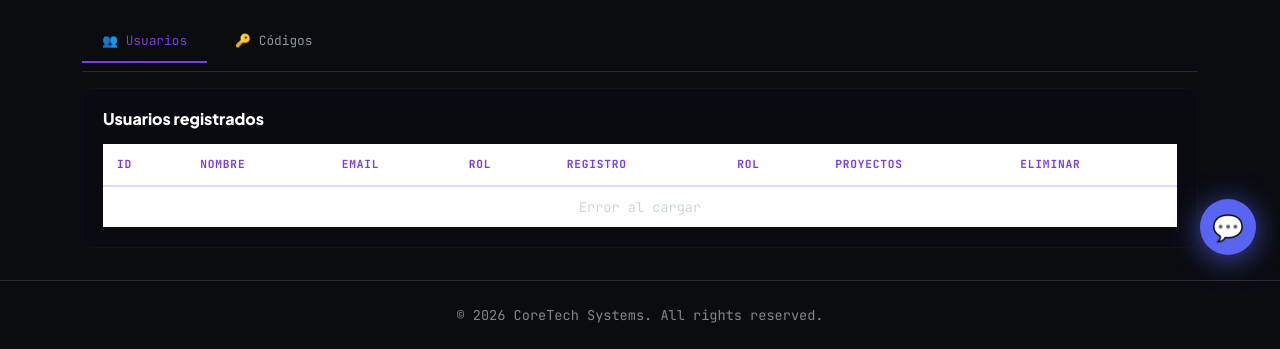
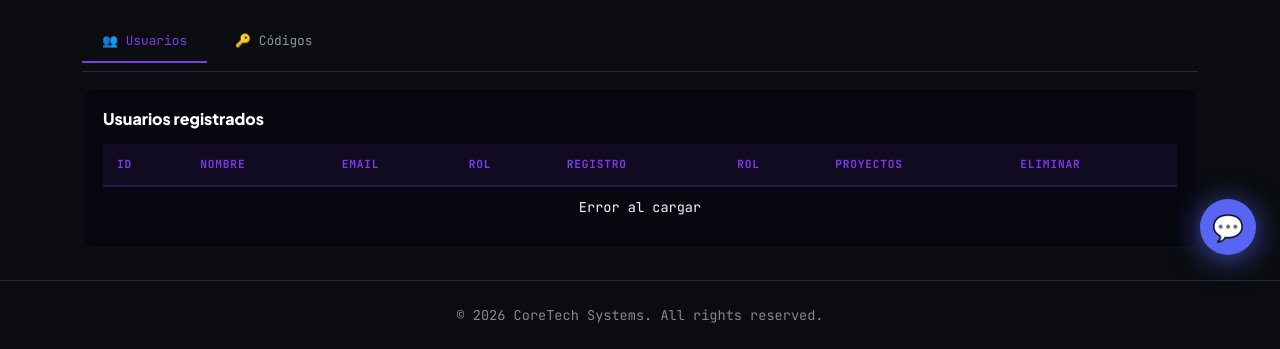
Before and after one commit to PuleFeedSocial/coretech, a website: page dashboard.html in a window 1280 px wide. Shown: the part 521-870 px from the top of the page. Drawn offline with nearby package versions, Linux system fonts and the light colour scheme; no server answers; sample sign-in values are in the browser's storage.

Commit message:
fix white table bg - override bootstrap vars

```diff
--- a/style.css
+++ b/style.css
@@ -534,58 +534,75 @@ body {
 }
 
 .table-custom {
-    color: #e2e8f0;
+    --bs-table-bg: transparent !important;
+    --bs-table-accent-bg: transparent !important;
+    --bs-table-striped-color: #e2e8f0 !important;
+    --bs-table-striped-bg: rgba(255, 255, 255, 0.02) !important;
+    --bs-table-active-color: #e2e8f0 !important;
+    --bs-table-active-bg: rgba(124, 58, 237, 0.12) !important;
+    --bs-table-hover-color: #e2e8f0 !important;
+    --bs-table-hover-bg: rgba(124, 58, 237, 0.08) !important;
+    color: #e2e8f0 !important;
     font-size: 0.85rem;
-    background: transparent;
+    background: transparent !important;
     border-collapse: separate;
     border-spacing: 0;
     width: 100%;
+    margin-bottom: 0;
+    border-color: transparent;
 }
 
 .table-custom thead {
-    background: rgba(124, 58, 237, 0.08);
+    background: rgba(124, 58, 237, 0.08) !important;
 }
 
 .table-custom th {
-    color: var(--accent-color, #a78bfa);
+    color: var(--accent-color, #a78bfa) !important;
     font-weight: 700;
-    border: none;
-    border-bottom: 2px solid rgba(124, 58, 237, 0.2);
+    border: none !important;
+    border-bottom: 2px solid rgba(124, 58, 237, 0.2) !important;
     font-family: 'JetBrains Mono', monospace;
     font-size: 0.7rem;
     text-transform: uppercase;
     letter-spacing: 0.8px;
     padding: 12px 14px;
     white-space: nowrap;
+    background: transparent !important;
 }
 
 .table-custom td {
-    border: none;
-    border-bottom: 1px solid rgba(255, 255, 255, 0.04);
+    border: none !important;
+    border-bottom: 1px solid rgba(255, 255, 255, 0.04) !important;
     vertical-align: middle;
     padding: 10px 14px;
-    color: #cbd5e1;
+    color: #cbd5e1 !important;
+    background: transparent !important;
 }
 
 .table-custom tbody tr {
     transition: background-color 0.2s ease;
-    background: transparent;
+    background: transparent !important;
 }
 
 .table-custom tbody tr:nth-child(even) {
-    background: rgba(255, 255, 255, 0.02);
+    background: rgba(255, 255, 255, 0.02) !important;
 }
 
 .table-custom tbody tr:hover {
-    background: rgba(124, 58, 237, 0.08);
+    background: rgba(124, 58, 237, 0.08) !important;
 }
 
 .table-custom tbody tr:last-child td {
-    border-bottom: none;
+    border-bottom: none !important;
+}
+
+.table-custom td:first-child {
+    font-weight: 500;
+    color: #f1f5f9 !important;
 }
 
 .table-responsive-custom {
-    background: rgba(15, 15, 25, 0.6);
+    background: rgba(8, 8, 18, 0.8) !important;
     border: 1px solid rgba(124, 58, 237, 0.12);
     border-radius: 10px;
     overflow: hidden;
@@ -661,7 +678,7 @@ body {
 
 .tab-content-custom {
     display: none;
-    background: rgba(10, 10, 20, 0.4);
+    background: rgba(5, 5, 15, 0.5);
     border: 1px solid rgba(124, 58, 237, 0.08);
     border-radius: 12px;
     padding: 20px;
```
